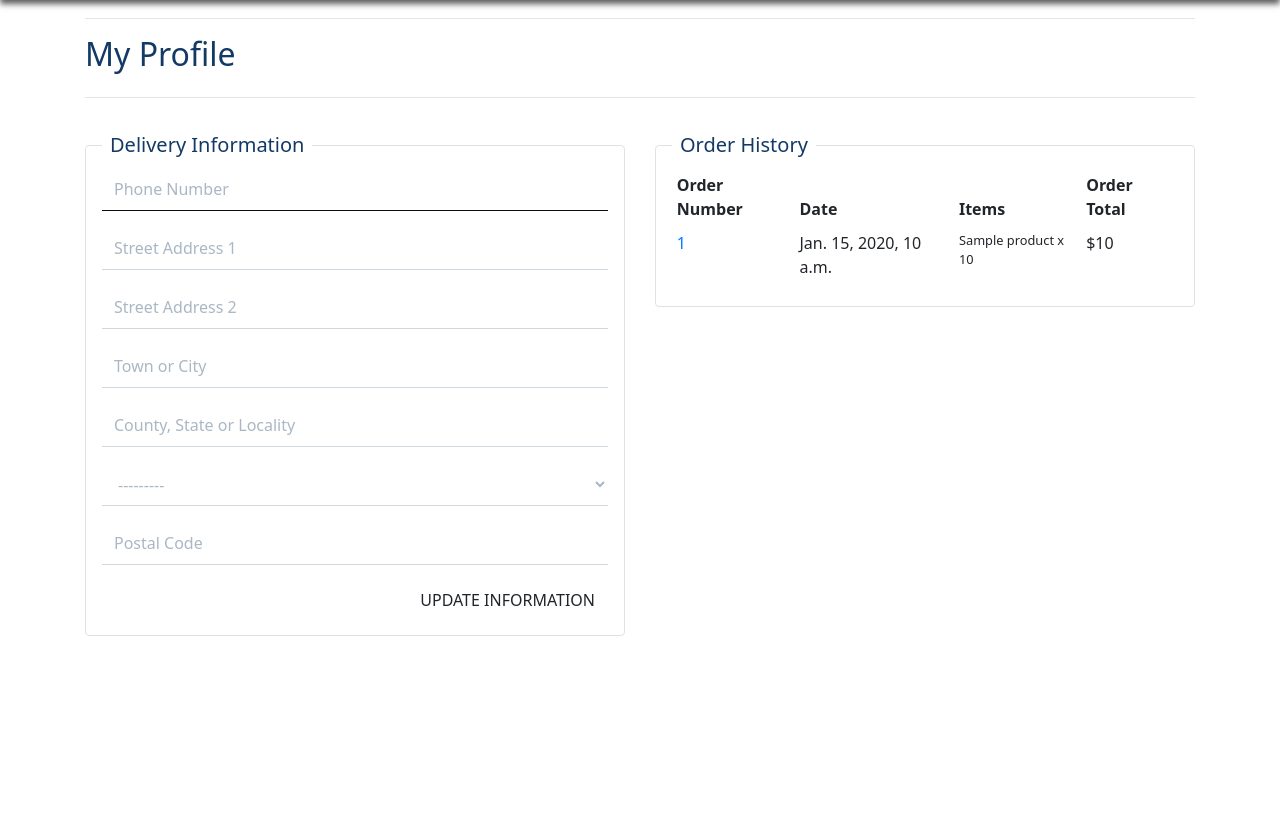
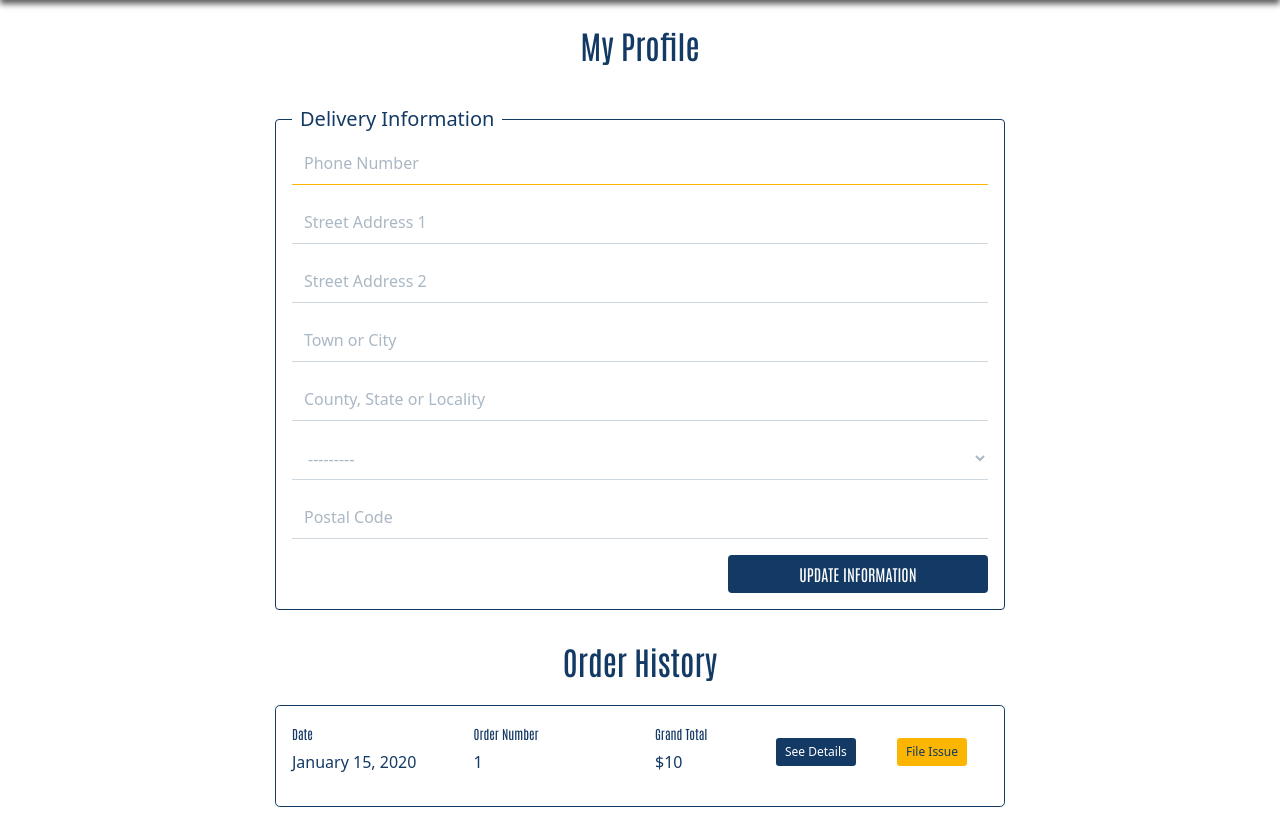
Before and after one commit to jonathanmeaney-lmk/globale_store, a Django app: template profiles/templates/profiles/profile.html in a window 1280 px wide. Shown: the part 102-925 px from the top of the page. Before the commit the page ends 738 px from the top, so only its background shows below. Run offline with Django 3.2, Linux system fonts and the light colour scheme; tables that the repository leaves empty hold one stand-in row (values such as "Sample post"); the template is opened without the code that fills it: values that come from a table or form of the project are taken from there, most other values are stand-ins (such as "Sample title", 1, 10 or a date in 2020); some libraries are stand-ins or nearby versions.

Commit message:
Added style to profile pafe

```diff
--- a/profiles/static/profiles/css/profile.css
+++ b/profiles/static/profiles/css/profile.css
@@ -12,6 +12,11 @@
     border-bottom: 1px solid #cfd7df;
 }
 
+#profile-update-form .form-control:focus {
+    box-shadow: none !important;
+    border-bottom: solid 1px #fcb500 !important
+}
+
 .profile-form-input {
     box-sizing: border-box;
     height: 43px;
@@ -20,6 +25,11 @@
     border-radius: 0px;
     background-color: white;
     transition: box-shadow 150ms ease;
+}
+
+profile-form-input:focus {
+    box-shadow: none !important;
+    border-bottom: solid 1px #fcb500 !important
 }
 
 .fieldset-label {
@@ -48,3 +58,32 @@
 #id_default_country option:first-child {
     color: #aab7c4;
 }
+
+
+.order-container {
+    border: 1px solid #133965;
+}
+
+.btn-order-panel {
+    background-color: #133965;
+    color: white;
+    font-size: 12px
+}
+
+.btn-details {
+    background-color: #133965;
+    color: white;
+    font-size: 12px
+}
+
+.btn-details:hover,
+.btn-details:active {
+    background-color: #133965;
+    color: white;
+}
+
+.btn-issue {
+    background-color: #fcb500;
+    color: #133965;
+    font-size: 12px
+}
--- a/profiles/templates/profiles/profile.html
+++ b/profiles/templates/profiles/profile.html
@@ -17,64 +17,66 @@
     <div class="overlay"></div>
     <div class="container">
         <div class="row">
-            <div class="col">
-                <hr>
-                <h2 class="logo-font mb-4">My Profile</h2>
-                <hr>
+            <div class="col text-center mt-4 mb-3">
+                <h2 class="headings">My Profile</h2>
             </div>
         </div>
         <div class="row">
-            <div class="col-12 col-lg-6">
+            <div class="col-12 col-lg-8 offset-lg-2">
                 <form class="mt-3" action="{% url 'profile' %}" method="POST" id="profile-update-form">
                     {% csrf_token %}
-                    <fieldset class="rounded px-3 mb-3 border">
+                    <fieldset class="rounded px-3 mb-3 fieldset-border">
                         <legend class="fieldset-label small text-black px-2 w-auto">Delivery Information</legend>
                     {{ form|crispy }}
-                    <button class="btn btn-black rounded-0 text-uppercase float-right mb-3">Update Information</button>
+                    <button class="btn btn-brand-blue text-uppercase float-right mb-3">Update Information</button>
                 </fieldset>
                 </form>
             </div>
-            <div class="col-12 col-lg-6 mt-3">
-                <fieldset class="rounded px-3 mb-3 border">
-                    <legend class="fieldset-label small text-black px-2 w-auto">Order History</legend>
-                    <div class="order-history table-responsive">
-                        <table class="table table-sm table-borderless">
-                            <thead>
-                                <tr>
-                                    <th>Order Number</th>
-                                    <th>Date</th>
-                                    <th>Items</th>
-                                    <th>Order Total</th>
-                                </tr>
-                            </thead>
-                            <tbody>
-                                {% for order in orders %}
-                                    <tr>
-                                        <td>
-                                            <a href="{% url 'order_history' order.order_number %}"
-                                            title="{{ order.order_number }}">
-                                                {{ order.order_number|truncatechars:6 }}
-                                            </a>
-                                        </td>
-                                        <td>{{ order.date }}</td>
-                                        <td>
-                                            <ul class="list-unstyled">
-                                                {% for item in order.lineitems.all %}
-                                                    <li class="small">
-                                                       {{ item.product.name }} x {{ item.quantity }}
-                                                    </li>
-                                                {% endfor %}
-                                            </ul>
-                                        </td>
-                                        <td>${{ order.grand_total }}</td>
-                                    </tr>
-                                {% endfor %}
-                            </tbody>
-                        </table>
+        </div>
+        <div class="row mt-3">
+            <div class="col-12 mb-3">
+                <h2 class="text-center headings">Order History</h2>
+            </div>
+            <div class="col-12 col-lg-8 offset-lg-2">
+                <div class="d-none d-md-block">
+                {% for order in orders %}
+                <div class="order-container rounded-lg p-3 mb-3">
+                    <div class="row">
+                        <div class="col-6 col-md-3">
+                            <p class="mb-1"><small class="headings mb-0">Date</small></p>
+                            <p>{{ order.date|date:"F j, Y" }}</p>
+                        </div>
+                        <div class="col-3">
+                           <p class="mb-1"><small class="headings">Order Number</small></p>
+                           <p>{{ order.order_number|truncatechars:16 }}</p>
+                        </div>
+                        <div class="col-2">
+                            <p class="mb-1"><small class="headings mb-0">Grand Total</small></p>
+                            <p>${{ order.grand_total }}</p>
+                        </div>
+                        <div class="col-2">
+                            <a class="btn btn-sm btn-details mt-3" href="{% url 'order_history' order.order_number %}" title="{{ order.order_number }}">
+                                See Details
+                            </a>
+                        </div>
+                        <div class="col-2">
+                            <button class="btn btn-sm btn-issue mt-3" type="button" data-toggle="collapse" data-target="#collapseExample{{ order.id }}" aria-expanded="false" aria-controls="collapseExample">
+                                File Issue
+                            </button>
+                        </div>
                     </div>
-                </fieldset>
+                    <div class="collapse" id="collapseExample{{ order.id }}">
+                        <hr>
+                        <div>
+                          Some placeholder content for the collapse component. This panel is hidden by default but revealed when the user activates the relevant trigger.
+                        </div>
+                    </div>
+                </div>
+                {% endfor %}
+                </div>
             </div>
         </div>
+    </div>
 {% endblock %}
 
 {% block postloadjs %}
--- a/profiles/views.py
+++ b/profiles/views.py
@@ -22,7 +22,7 @@ def profile(request):
             messages.error(request, 'Update failed. Please ensure the form is valid.')
     else:
         form = UserProfileForm(instance=profile)
-    orders = profile.orders.all()
+    orders = profile.orders.all().order_by('-date')
 
     template = 'profiles/profile.html'
     context = {
--- a/static/css/base.css
+++ b/static/css/base.css
@@ -120,7 +120,7 @@ body {
 }
 
 
-/* ............................... Buttons  */
+/* ........................................ Buttons  */
 
 .shop-now-button,
 .btn-brand-blue {
@@ -143,7 +143,6 @@ body {
     background-color: #fcb500;
     color: #133965
 }
-
 
 .decrement-qty,
 .increment-qty {
```
Also changed, not shown: cart/templates/cart/cart.html (indentation only).
